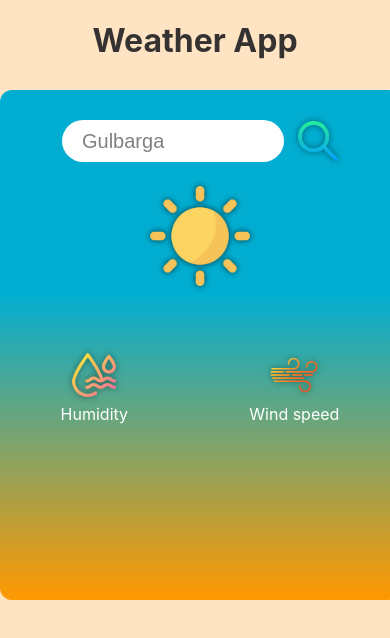
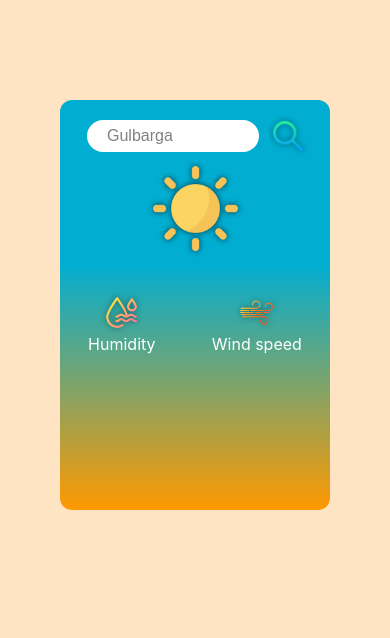
Before and after one commit to Ashish-Jewargikar/Weather-app, a React (Create React App) app: page / in a window 390 px wide. Shown: the top 638 px of the page. Built offline with nearby package versions, Linux system fonts and the light colour scheme; no server answers.

Commit message:
added media query

```diff
--- a/src/App.css
+++ b/src/App.css
@@ -1,3 +1,5 @@
 .App {
   text-align: center;
+  margin-top:100px;
+  padding:0;
 }
--- a/src/Style.css
+++ b/src/Style.css
@@ -1,38 +1,40 @@
-.container{
- width: 400px;
- height: 500px;
- margin:auto;
- margin-top: 30px;
- border-radius: 12px;
- background: linear-gradient(180deg, #01aed2 40%, #ff9900 ) ;
- padding-bottom: 10px;
+.container {
+    width: 300px;
+    height: 400px;
+    margin: auto;
+    margin-top: 30px;
+    border-radius: 12px;
+    background: linear-gradient(180deg, #01aed2 40%, #ff9900);
+    padding-bottom: 10px;
 }
-h1{
-    font-size:2rem;
-    color:#363232;
+
+h1 {
+    font-size: 2rem;
+    color: #363232;
 }
-.top-bar{
+
+.top-bar {
     display: flex;
     justify-content: center;
-    gap:14px;
-    padding-top:30px;
+    gap: 14px;
+    padding-top: 20px;
 }
 
-.top-bar input{
+.top-bar input {
     display: flex;
-    width: 200px;
-    height: 40px;
+    width: 150px;
+    height: 30px;
     background: #ffffff;
-    border:none;
+    border: none;
     outline: none;
     border-radius: 40px;
     padding-left: 20px;
-    color:grey;
-    font-size: 20px;
-    font-weight: 400;
+    color: grey;
+    font-size: 16px;
+    font-weight: 300;
 }
 
-.search-icon{
+.search-icon {
     display: flex;
     justify-content: center;
     align-items: center;
@@ -40,67 +42,80 @@ h1{
     cursor: pointer;
 
 }
+
 .search-icon img {
     align-self: center;
-    width: 40px;
-    height: 40px;
+    width: 30px;
+    height: 30px;
     /* padding: 0; */
     filter: drop-shadow(0px 0px 3px rgba(0, 0, 0, 0.5));
-  }
+}
 
 
 .weather-image {
     display: flex;
     justify-content: center;
-    margin-top:20px ;
-    padding-top:4px;
+    margin-top: 10px;
+    padding-top: 4px;
     padding-bottom: 4px;
 }
-.weather-image img{
-    width: 100px;
+
+.weather-image img {
+    width: 85px;
     filter: drop-shadow(0px 0px 3px rgba(0, 0, 0, 0.7));
 }
 
-.weather-temp{
+.weather-temp {
     display: flex;
     justify-content: center;
-    color:yellow;
-    font-size:32px;
+    color: yellow;
+    font-size: 23px;
     font-weight: 400;
 }
 
-.weather-location{
+.weather-location {
     display: flex;
     justify-content: center;
-    color:#ffffff;
-    font-size:25px;
+    color: #ffffff;
+    font-size: 20px;
+    font-weight: 300;
+}
+
+.data-container {
+    margin-top: 30px;
+    display: flex;
+    color: #fff;
+
+}
+
+.element {
+    margin: auto;
+}
+
+.element img {
+    width: 35px;
+}
+
+.data {
+    font-size: 23px;
     font-weight: 400;
 }
 
-.data-container{
-    margin-top:50px ;
-    display: flex;
-    color:#fff;
-
-}
-.element{
-    margin: auto;
-}
-.element img{
-    width: 50px;
-}
-
-.data{
-    font-size: 32px;
-    font-weight: 400;
-}
-
-.text{
+.text {
     font-size: 16px;
     font-weight: 400;
 }
 
-.icon{
+.icon {
     margin-top: 10px;
     filter: drop-shadow(0px 0px 3px rgba(0, 0, 0, 0.5));
 }
+
+@media (max-width: 768px) {
+  .container{
+    width: 270px;
+    height: 400px;
+    margin: auto;
+  }
+
+}
--- a/src/Weather.jsx
+++ b/src/Weather.jsx
@@ -1,26 +1,25 @@
-import React, { useState, useEffect } from 'react';
-import './Style.css';
-import searchh from './Assets/search.png';
+import React, { useState, useEffect } from "react";
+import "./Style.css";
+import searchh from "./Assets/search.png";
 import humidity from "./Assets/humidity.png";
-import wind from './Assets/wind.png';
-import cloud_icon from './Assets/cloud.png';
-import storm_icon from './Assets/storm.png';
-import rain_icon from './Assets/rain.png';
-import snow_icon from './Assets/snow.png';
-import clear_icon from './Assets/clear.png';
-import drizzle_icon from './Assets/drizzle.png';
-import contrast from './Assets/contrast.png';
-
+import wind from "./Assets/wind.png";
+import cloud_icon from "./Assets/cloud.png";
+import storm_icon from "./Assets/storm.png";
+import rain_icon from "./Assets/rain.png";
+import snow_icon from "./Assets/snow.png";
+import clear_icon from "./Assets/clear.png";
+import drizzle_icon from "./Assets/drizzle.png";
+import contrast from "./Assets/contrast.png";
 
 const Weather = () => {
   const api_key = "5b68b73c0b9db3261ec76e33bfe9ce79";
 
   const [wicon, setWicon] = useState(contrast);
   const [weatherData, setWeatherData] = useState({
-    humidity: '',
-    windSpeed: '',
-    temperature: '',
-    location: '',
+    humidity: "",
+    windSpeed: "",
+    temperature: "",
+    location: "",
   });
 
   const search = async () => {
@@ -42,10 +41,10 @@ const Weather = () => {
         });
         updateWeatherIcon(weather[0].icon);
       } else {
-        console.error('Error fetching weather data');
+        console.error("Error fetching weather data");
       }
     } catch (error) {
-      console.error('Error fetching weather data:', error);
+      console.error("Error fetching weather data:", error);
     }
   };
 
@@ -89,56 +88,56 @@ const Weather = () => {
     // Fetch initial weather data for a default location if needed
     // Example: search();
     const defaultLocation = "Gulbarga";
-  document.getElementsByClassName("cityInput")[0].value = defaultLocation;
-  search();
-  // eslint-disable-next-line react-hooks/exhaustive-deps
+    document.getElementsByClassName("cityInput")[0].value = defaultLocation;
+    search();
+    // eslint-disable-next-line react-hooks/exhaustive-deps
   }, []);
 
-
   const handleKeyPress = (event) => {
-    if (event.key === 'Enter') {
+    if (event.key === "Enter") {
       search();
     }
   };
 
   return (
     <div>
-      <h1>Weather App</h1>
-      <div className='container'>
-        <div className='top-bar'>
-          <input type="text"
-          className='cityInput'
-          placeholder='Search'
-          onKeyDown={handleKeyPress}/>
+      <div className="container">
+        <div className="top-bar">
+          <input
+            type="text"
+            className="cityInput"
+            placeholder="Search"
+            onKeyDown={handleKeyPress}
+          />
 
-          <div className='search-icon' onClick={search}>
+          <div className="search-icon" onClick={search}>
             <img src={searchh} alt="search" />
           </div>
         </div>
-        <div className='weather-image'>
+        <div className="weather-image">
           <img src={wicon} alt="" />
         </div>
-        <div className='weather-temp'>{weatherData.temperature}</div>
-        <div className='weather-location'>{weatherData.location}</div>
+        <div className="weather-temp">{weatherData.temperature}</div>
+        <div className="weather-location">{weatherData.location}</div>
         <div className="data-container">
-          <div className='element'>
-            <img src={humidity} alt="humidity" className='icon' />
-            <div className='data'>
-              <div className='humidity-percentage'>{weatherData.humidity}</div>
-              <div className='text'>Humidity</div>
+          <div className="element">
+            <img src={humidity} alt="humidity" className="icon" />
+            <div className="data">
+              <div className="humidity-percentage">{weatherData.humidity}</div>
+              <div className="text">Humidity</div>
             </div>
           </div>
-          <div className='element'>
-            <img src={wind} alt="wind" className='icon' />
-            <div className='data'>
-              <div className='wind-rate'>{weatherData.windSpeed}</div>
-              <div className='text'>Wind speed</div>
+          <div className="element">
+            <img src={wind} alt="wind" className="icon" />
+            <div className="data">
+              <div className="wind-rate">{weatherData.windSpeed}</div>
+              <div className="text">Wind speed</div>
             </div>
           </div>
         </div>
       </div>
     </div>
   );
-}
+};
 
 export default Weather;
```
